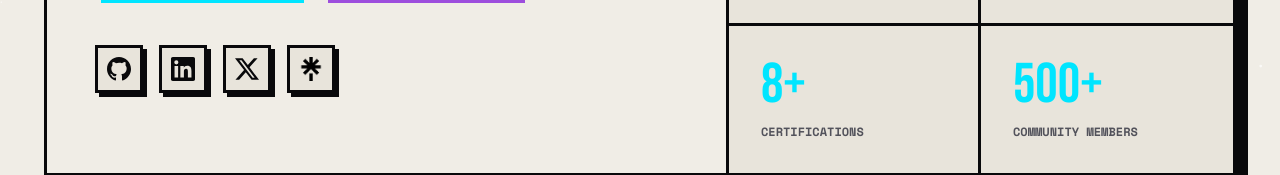
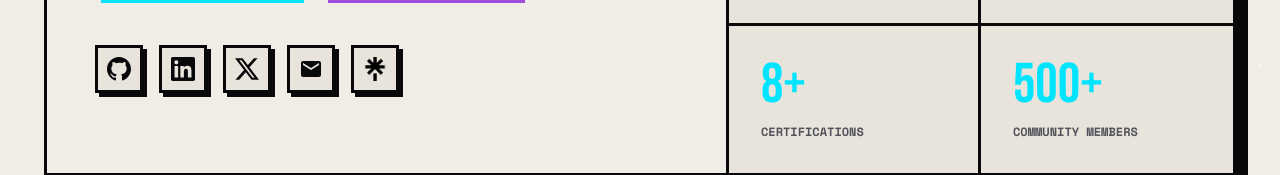
Before and after one commit to tulu-g559/arnabg-portfolio, a plain HTML site: page index.html in a window 1280 px wide. Shown: the part 741-916 px from the top of the page. Drawn offline with nearby package versions, Linux system fonts and the light colour scheme.

Commit message:
maintainance3

```diff
--- a/index.html
+++ b/index.html
@@ -64,10 +64,16 @@
             <svg width="24" height="24" viewBox="0 0 24 24" fill="currentColor"><path d="M20.447 20.452h-3.554v-5.569c0-1.328-.027-3.037-1.852-3.037-1.853 0-2.136 1.445-2.136 2.939v5.667H9.351V9h3.414v1.561h.046c.477-.9 1.637-1.85 3.37-1.85 3.601 0 4.267 2.37 4.267 5.455v6.286zM5.337 7.433a2.062 2.062 0 0 1-2.063-2.065 2.064 2.064 0 1 1 2.063 2.065zm1.782 13.019H3.555V9h3.564v11.452zM22.225 0H1.771C.792 0 0 .774 0 1.729v20.542C0 23.227.792 24 1.771 24h20.451C23.2 24 24 23.227 24 22.271V1.729C24 .774 23.2 0 22.222 0h.003z"/></svg>
           </a>
           <a href="https://x.com/i_arnab_g" target="_blank" class="social-link" data-hover>
-          <svg width="24" height="24" viewBox="0 0 24 24" fill="currentColor">
-            <path d="M18.901 1.153h3.68l-8.04 9.19L24 22.846h-7.406l-5.8-7.584-6.638 7.584H.474l8.6-9.83L0 1.154h7.594l5.243 6.932 6.064-6.932zm-1.292 19.494h2.039L6.486 3.24H4.298l13.311 17.407z"/>
-          </svg>
-        </a>
+            <svg width="24" height="24" viewBox="0 0 24 24" fill="currentColor">
+              <path d="M18.901 1.153h3.68l-8.04 9.19L24 22.846h-7.406l-5.8-7.584-6.638 7.584H.474l8.6-9.83L0 1.154h7.594l5.243 6.932 6.064-6.932zm-1.292 19.494h2.039L6.486 3.24H4.298l13.311 17.407z"/>
+            </svg>
+          </a>
+          <!-- Added Email Link Below -->
+          <a href="https://mail.google.com/mail/u/0/?tf=cm&amp;to=garnab559%40gmail.com" target="_blank" class="social-link" data-hover>
+            <svg width="24" height="24" viewBox="0 0 24 24" fill="currentColor">
+              <path d="M20 4H4c-1.1 0-1.99.9-1.99 2L2 18c0 1.1.9 2 2 2h16c1.1 0 2-.9 2-2V6c0-1.1-.9-2-2-2zm0 4l-8 5-8-5V6l8 5 8-5v2z"/>
+            </svg>
+          </a>
           <a href="https://linktr.ee/arnab_g" target="_blank" class="social-link" data-hover>
             <!-- Replace the single img tag with these two -->
             <img src="linktree-dark.png" alt="Linktree" width="24" height="24" class="theme-logo light-only">
```
